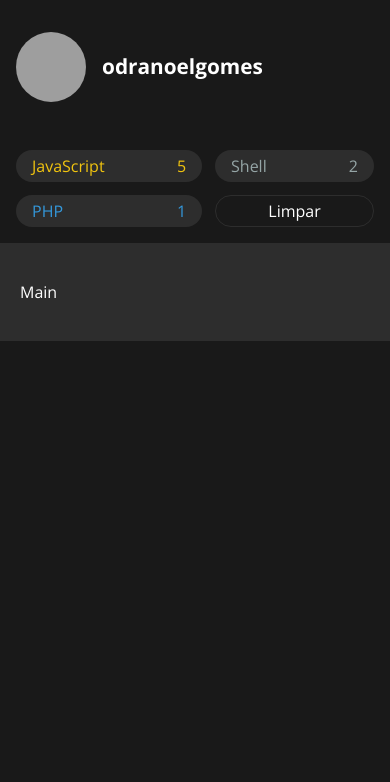
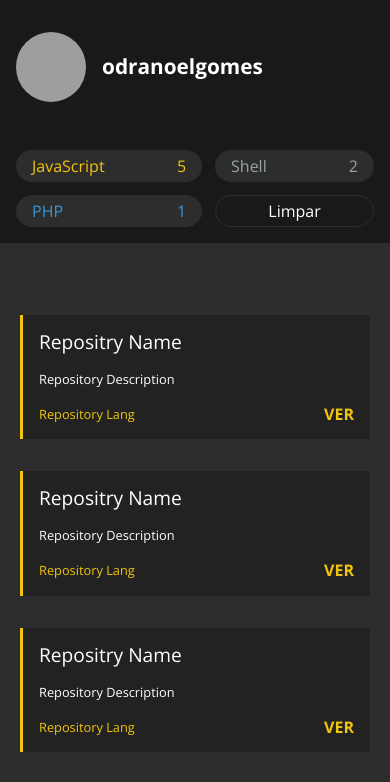
Before and after one commit to OdranoelGomes/api-github, a React (Create React App) app: page /repositories in a window 390 px wide. Shown: the top 782 px of the page. Built offline with nearby package versions, Linux system fonts and the light colour scheme; grey boxes are pictures that could not be loaded.

Commit message:
Tela e Repositorios
Finalizado o layout da tela e repositórios já com responsividade com dados estáticos

```diff
--- /dev/null
+++ b/src/pages/RepositoriesPage/Repositories/Repository/index.js
@@ -0,0 +1,18 @@
+import React from 'react';
+
+import { Container, Name, Description, Footer, Lang, Link } from './styles';
+
+const Repository = () => (
+  <Container color="#f1c40f">
+    <Name>Repositry Name</Name>
+    <Description>Repository Description</Description>
+    <Footer color="#f1c40f">
+      <Lang>Repository Lang</Lang>
+      <Link href="https://detalherj.com.br" target="_blank">
+        Ver
+      </Link>
+    </Footer>
+  </Container>
+);
+
+export default Repository;
--- /dev/null
+++ b/src/pages/RepositoriesPage/Repositories/Repository/styles.js
@@ -0,0 +1,41 @@
+import styled from 'styled-components';
+
+export const Container = styled.div`
+  display: flex;
+  flex-direction: column;
+  justify-content: space-between;
+  background: rgba(0, 0, 0, 0.25);
+  border-left: 3px solid
+    ${(props) => props.color || props.theme.colors.champagneDark};
+  padding: 1rem;
+`;
+
+export const Name = styled.h3`
+  font-size: ${(props) => props.theme.fontSizes.large};
+  font-weight: normal;
+`;
+
+export const Description = styled.p`
+  font-size: ${(props) => props.theme.fontSizes.small};
+  line-height: 1.25rem;
+  margin: 1rem 0;
+`;
+
+export const Footer = styled.footer`
+  display: flex;
+  align-items: center;
+  justify-content: space-between;
+  color: ${(props) => props.color || props.theme.colors.champagneDark};
+  font-size: ${(props) => props.theme.fontSizes.small};
+`;
+
+export const Lang = styled.span`
+  color: inherit;
+`;
+
+export const Link = styled.a`
+  color: inherit;
+  font-weight: bold;
+  text-transform: uppercase;
+  text-decoration: none;
+`;
--- /dev/null
+++ b/src/pages/RepositoriesPage/Repositories/index.js
@@ -0,0 +1,18 @@
+import React from 'react';
+
+import Repository from './Repository';
+import { Container } from './styles';
+
+const Repositories = () => (
+  <Container>
+    <Repository />
+    <Repository />
+    <Repository />
+    <Repository />
+    <Repository />
+    <Repository />
+    <Repository />
+  </Container>
+);
+
+export default Repositories;
--- /dev/null
+++ b/src/pages/RepositoriesPage/Repositories/styles.js
@@ -0,0 +1,12 @@
+import styled from 'styled-components';
+
+export const Container = styled.div`
+  display: grid;
+  grid-template-columns: repeat(3, minmax(0, 1fr));
+  gap: 2rem;
+  margin-top: 2rem;
+
+  @media screen and (max-width: ${(props) => props.theme.breakpoints.sm}) {
+    grid-template-columns: auto;
+  }
+`;
--- a/src/pages/RepositoriesPage/index.js
+++ b/src/pages/RepositoriesPage/index.js
@@ -2,6 +2,7 @@ import React from 'react';
 
 import Profile from './Profile';
 import Filter from './Filter';
+import Repositories from './Repositories';
 
 import { Container, Sidebar, Main } from './styles';
 
@@ -11,7 +12,9 @@ const RepositoriesPage = () => (
       <Profile />
       <Filter />
     </Sidebar>
-    <Main>Main</Main>
+    <Main>
+      <Repositories />
+    </Main>
   </Container>
 );
 
```
